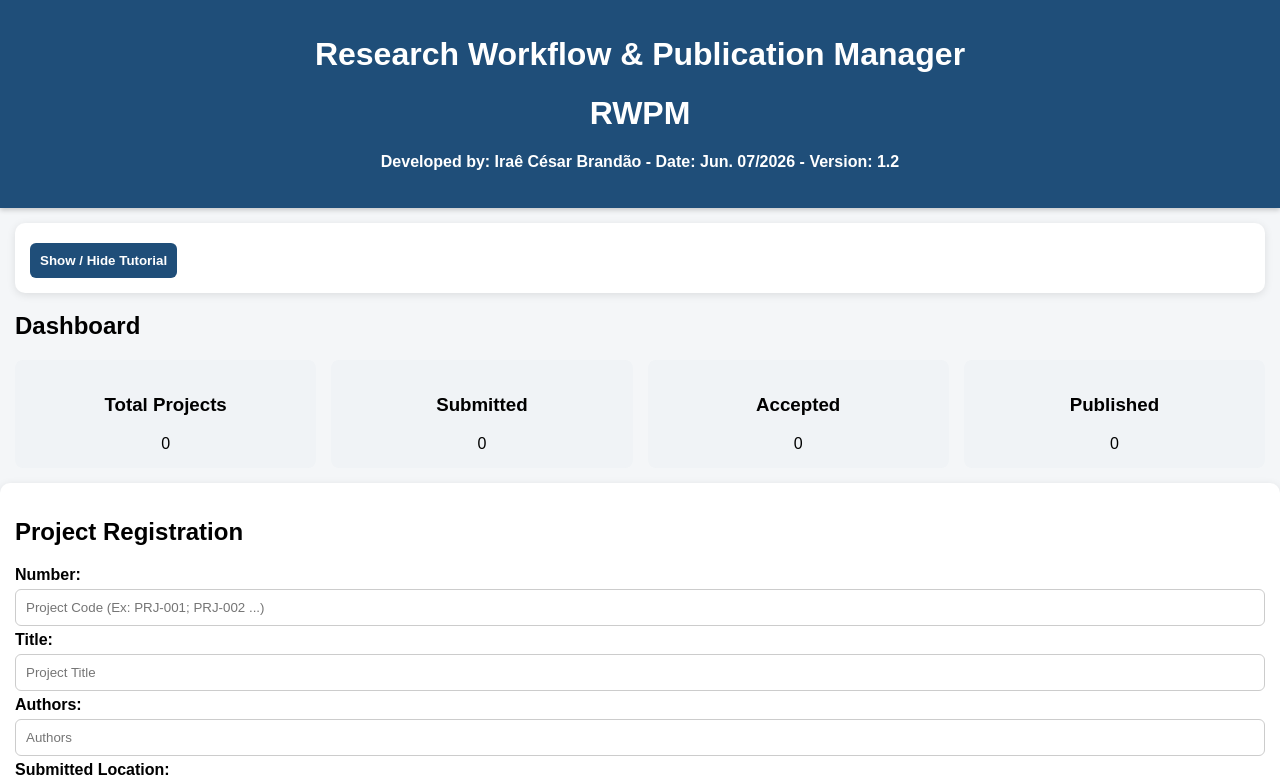
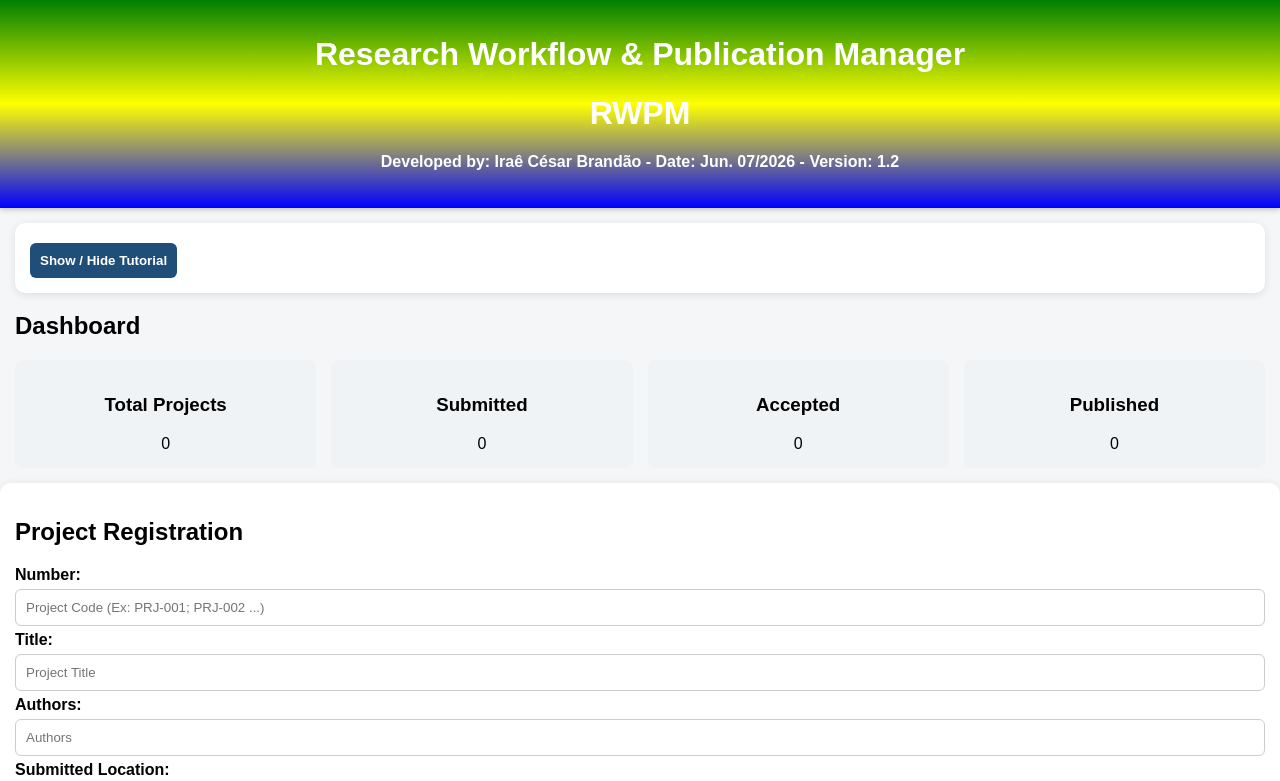
Before and after one commit to Irae-Cesar-Brandao/researchworkflow_rwpm, a plain HTML site: page index.html in a window 1280 px wide. Shown: the top 781 px of the page. Drawn offline with Linux system fonts and the light colour scheme.

Commit message:
Update style.css

```diff
--- a/style.css
+++ b/style.css
@@ -5,7 +5,8 @@ body{
 }
 
 header{
-    background:#1f4e79;
+    /*background: #1f4e79;*/
+    background-image: linear-gradient(green, yellow, blue);
     color:white;
     padding:15px;
     text-align:center;
```
